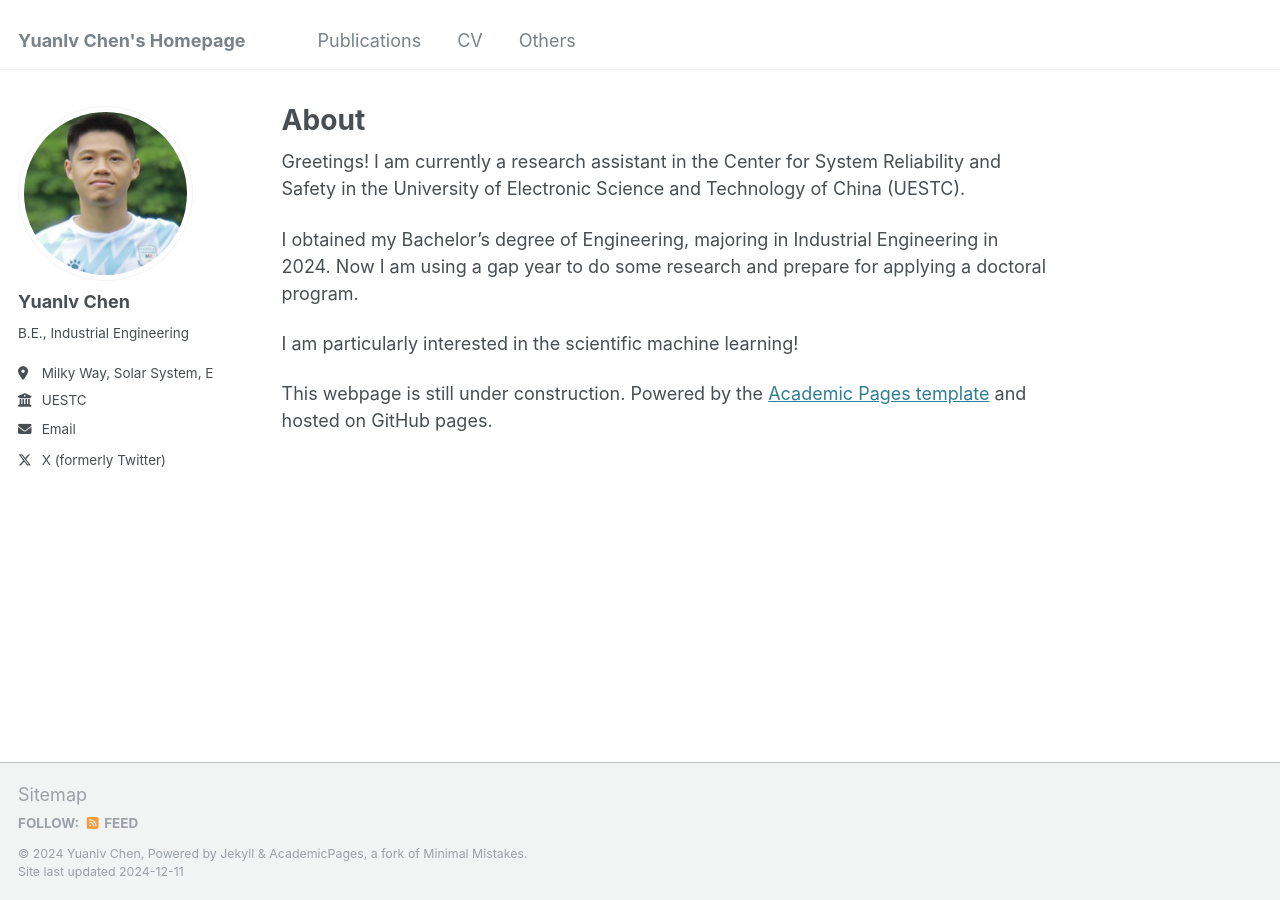
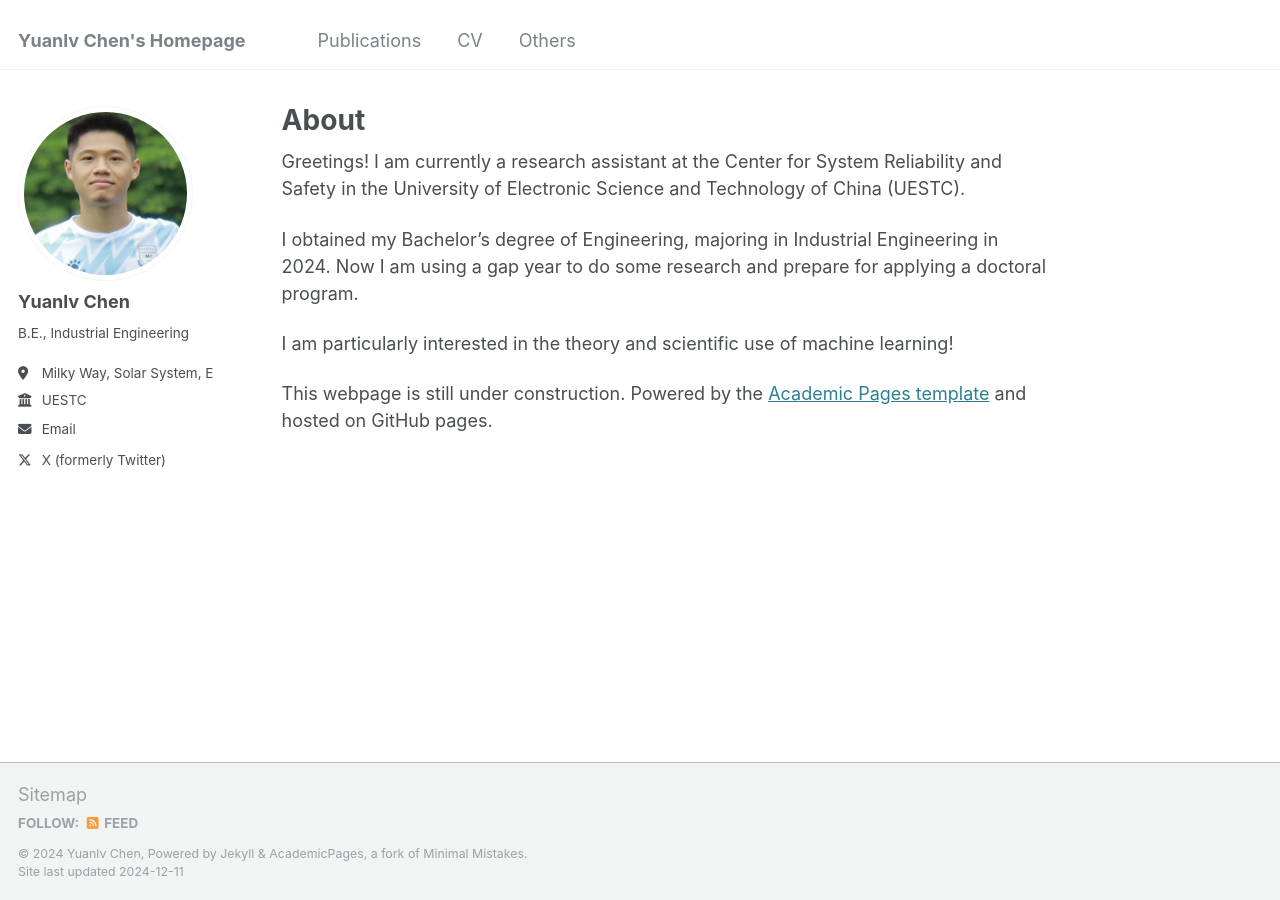
Before and after one commit to YLchen22/YLchen22.github.io, a Jekyll site: the page built from _pages/about.md, in a window 1280 px wide. Built offline with Jekyll 4.4.1, drawn with Linux system fonts in a browser that asks for light colours.

Commit message:
Update about.md

```diff
--- a/_pages/about.md
+++ b/_pages/about.md
@@ -7,10 +7,10 @@ redirect_from:
   - /about.html
 ---
 
-Greetings! I am currently a research assistant in the Center for System Reliability and Safety in the University of Electronic Science and Technology of China (UESTC).
+Greetings! I am currently a research assistant at the Center for System Reliability and Safety in the University of Electronic Science and Technology of China (UESTC).
 
 I obtained my Bachelor's degree of Engineering, majoring in Industrial Engineering in 2024. Now I am using a gap year to do some research and prepare for applying a doctoral program.
 
-I am particularly interested in the scientific machine learning!
+I am particularly interested in the theory and scientific use of machine learning!
 
 This webpage is still under construction. Powered by the [Academic Pages template](https://github.com/academicpages/academicpages.github.io) and hosted on GitHub pages.
```
